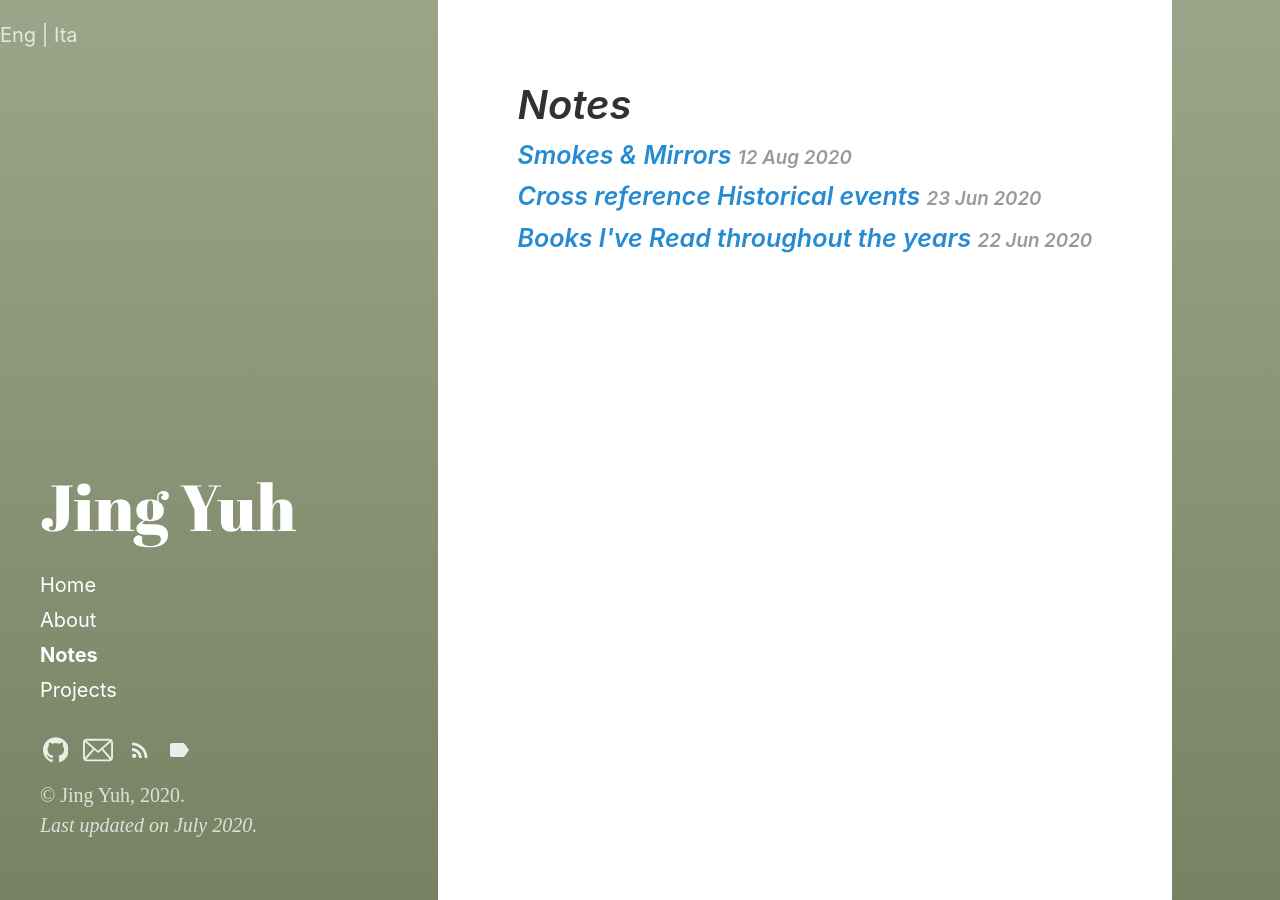
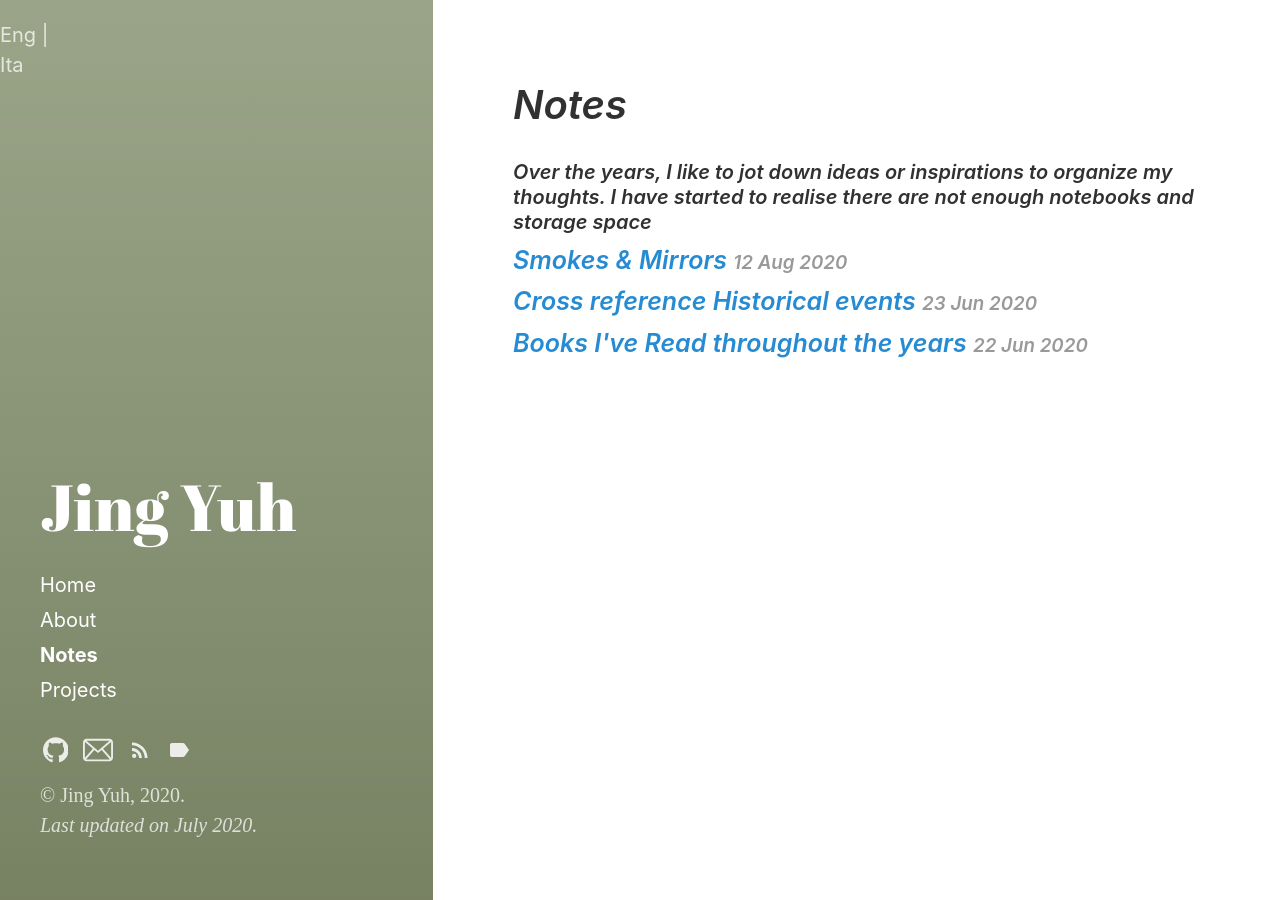
Before and after one commit to jyang123-bit/Website, a Jekyll site: the page built from category/Notes.md, in a window 1280 px wide. Built offline with Jekyll 4.4.1, drawn with Linux system fonts in a browser that asks for light colours.

Commit message:
Update Notes.md

```diff
--- a/category/Notes.md
+++ b/category/Notes.md
@@ -4,3 +4,4 @@
 
 
 ---
+<h4>Over the years, I like to jot down ideas or inspirations to organize my thoughts. I have started to realise there are not enough notebooks and storage space
```
